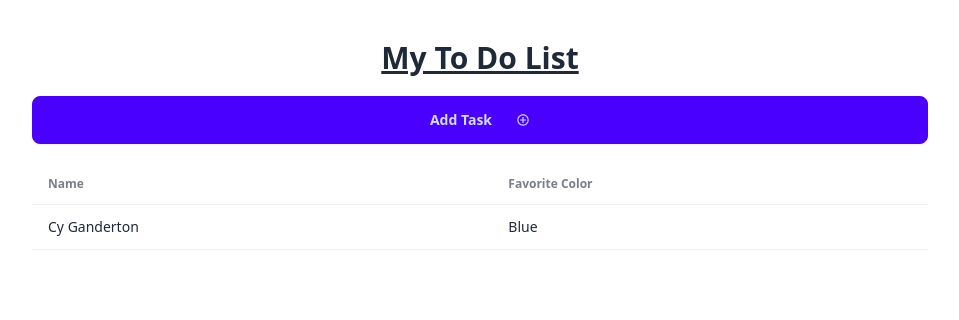
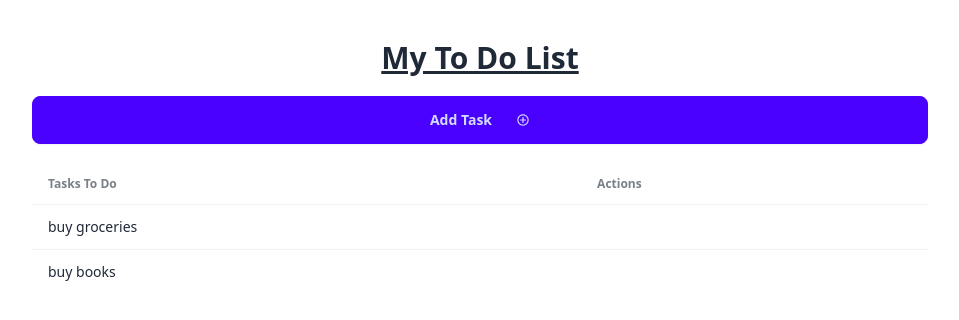
Before and after one commit to ElToro234/ToDoList-NextJs, a Next.js app: page / in a window 1280 px wide. Shown: the top 320 px of the page, without its empty margins (160-1119 px from the left). Built offline with nearby package versions, Linux system fonts and the light colour scheme; data requests are answered from the project's data file.

Commit message:
3rd commit

```diff
--- /dev/null
+++ b/app/components/Task.tsx
@@ -0,0 +1,14 @@
+import { ITask } from "@/types/tasks";
+import React from "react";
+
+interface TaskProps {
+    task: ITask
+}
+const Task: React.FC <TaskProps> = ( {task} ) =>{
+    return <tr key = {task.id}>
+    <td>{task.text}</td>
+  </tr> ;
+
+}
+
+export default Task;
--- a/app/components/ToDoList.tsx
+++ b/app/components/ToDoList.tsx
@@ -1,27 +1,29 @@
+import { ITask } from "@/types/tasks";
 import React from "react";
+import Task from "./Task";
 
-const ToDoList = () =>{
+interface ToDoListProp {
+  tasks: ITask[]
+}
+
+const ToDoList: React.FC<ToDoListProp> = ({ tasks }) =>{
     return <div>
         <div className="overflow-x-auto">
   <table className="table">
 
     <thead>
       <tr>
-        <th>Name</th>
-        <th>Favorite Color</th>
+        <th>Tasks To Do</th>
+        <th>Actions</th>
       </tr>
     </thead>
-    <tbody>
-
-      <tr>
-        <td>Cy Ganderton</td>
-        <td>Blue</td>
-      </tr>
-
-    </tbody>
-  </table>
+      <tbody>
+        {tasks.map((task) =>
+          <Task key={ task.id } task = { task }/> )}
+      </tbody>
+    </table>
+  </div>
 </div>
-    </div>
 }
 
 export default ToDoList;
--- a/app/page.tsx
+++ b/app/page.tsx
@@ -13,7 +13,7 @@
         <AddTask/>
       </div>
 
-      <ToDoList/>
+      <ToDoList tasks ={ tasks }/>
 
     </main>
   );
--- a/data/todos.json
+++ b/data/todos.json
@@ -3,6 +3,10 @@
         {
             "id":"1",
             "text":"buy groceries"
+        },
+        {
+            "id":"2",
+            "text":"buy books"
         }
     ]
 }
```
